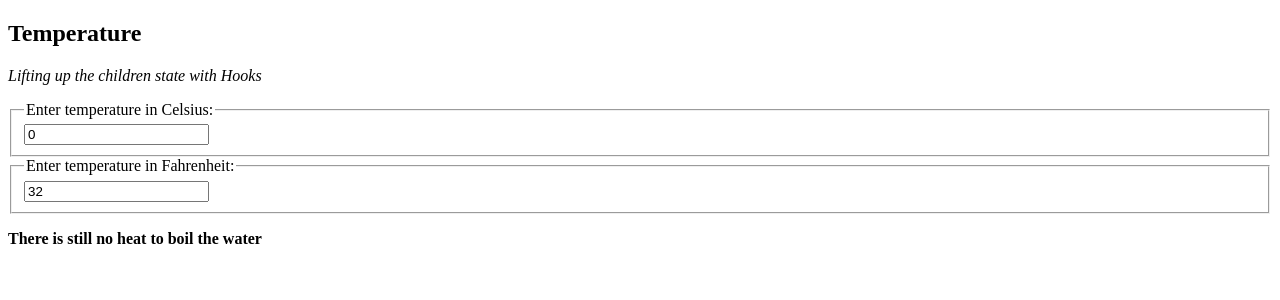
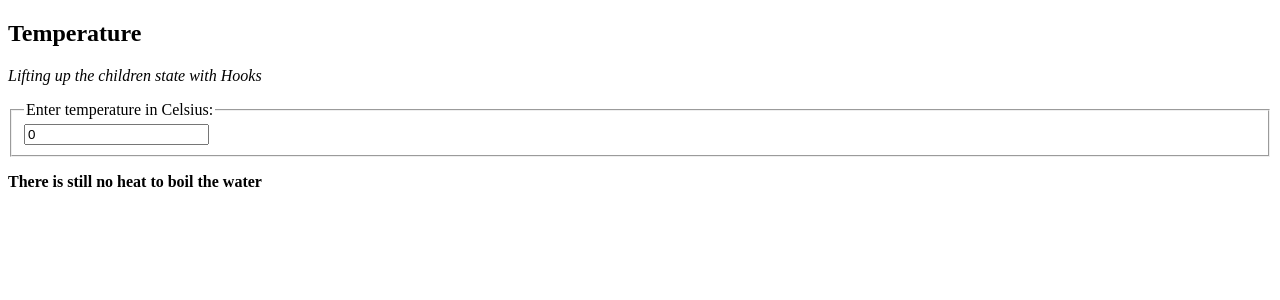
Before and after one commit to SilvanaBgn/react-temperature, a React (Create React App) app: page / in a window 1280 px wide. Shown: the top 300 px of the page. Built offline with nearby package versions, Linux system fonts and the light colour scheme; the HTML template or start-up script is replaced by a standard one.

Commit message:
Celsius input updates BoilingStatus

```diff
--- a/src/App.js
+++ b/src/App.js
@@ -1,6 +1,7 @@
 import { useState } from 'react';
 import Field from './components/Field';
 import BoilingStatus from './components/BoilingStatus';
+import { useEffect } from 'react/cjs/react.development';
 
 function toCelsius(fahrenheit) {
   return (fahrenheit - 32) * 5 / 9;
@@ -14,17 +15,20 @@ function App() {
   console.log('App');
 
   const [tempC, setTempC] = useState(0);
+  const [tempF, setTempF] = useState(32);
 
   function changeTemperature(newTemp) {
     setTempC(newTemp);
+    console.log('newTemp', newTemp);
+    console.log('this', this);
   }
 
   return (
     <section className="App">
       <h1>Temperature</h1>
       <p><i>Lifting up the children state with Hooks</i></p>
-      <Field unitName = "Celsius" temp = {tempC}/>
-      <Field unitName = "Fahrenheit" temp = {toFahrenheit(tempC)} />
+      <Field unitName = "Celsius" temp = {tempC} changeTemperature = {changeTemperature} />
+      {/* <Field unitName = "Fahrenheit" temp = {toFahrenheit(tempC)} changeTemperature /> */}
       <BoilingStatus celsiusTemperature = {tempC}/>
     </section>
   );
--- a/src/components/Field.js
+++ b/src/components/Field.js
@@ -1,12 +1,22 @@
-import { useState } from 'react';
+import { useState, useEffect } from 'react';
 
 function Field(props) {
-  const [temp, setTemp] = useState(props.temp)
+  const [temp, setTemp] = useState(props.temp);
+  const changeTemperature = props.changeTemperature;
+  console.log('changeTemperature', changeTemperature)
+
+
+  function handleInputChange(e) {
+    const newTemp = e.target.value;
+    setTemp(newTemp);
+    changeTemperature(newTemp);
+  }
 
   return (
     <fieldset>
        <legend>Enter temperature in {props.unitName}:</legend>
-       <input value = {temp}></input>
+       <input value = {temp}
+              onChange = {handleInputChange} ></input>
     </fieldset>
   )
 }
```
